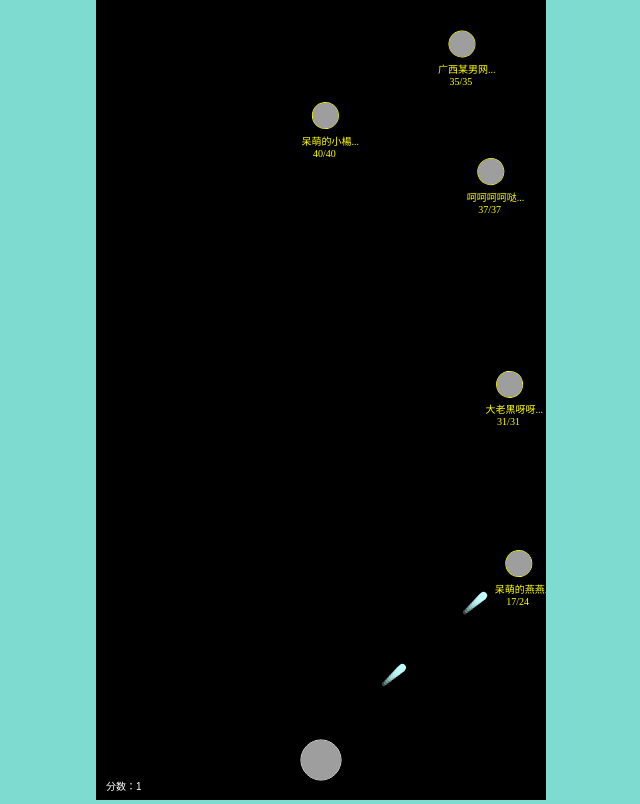
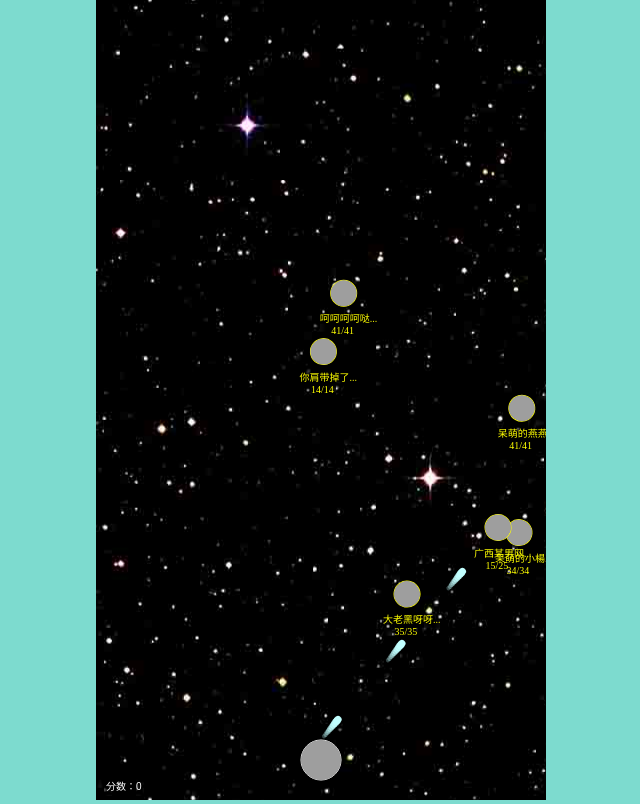
Before and after one commit to banana-framework-lab/barrageGame, a Vue app: page / in a window 1280 px wide. Shown: the whole page, without its empty margins (319-959 px from the left). Built offline with nearby package versions, Linux system fonts and the light colour scheme.

Commit message:
A 增加背景滚动

```diff
--- a/src/api/KuaiShou.js
+++ b/src/api/KuaiShou.js
@@ -1,6 +1,6 @@
 import axios from "axios";
 
-export function getBarrage() {k
+export function getBarrage() {
   axios.request({
     url: '/ADAnalysis/reportPermission',
     method: 'post'
--- a/src/components/plane.vue
+++ b/src/components/plane.vue
@@ -4,47 +4,58 @@
       id="type"
       width="450"
       height="800"
-    ></canvas>
+    >
+    </canvas>
   </div>
 </template>
 
 <script>
-const _MAX_TARGET = 5; // 画面中一次最多出现的目标
+const _MAX_TARGET = 20; // 画面中一次最多出现的目标
 const _TARGET_CONFIG = {
   // 靶子的固定参数
   speed: 2,
   radius: 13
 }
-const _DICTIONARY = ["呆萌的燕燕", "广西某男网友", "你肩带掉了～", "呵呵呵呵哒，", "呆萌的小楊（歪萌）🙈", "大老黑呀呀呀"];
 export default {
   name: "PlanePage",
   data() {
     return {
+      backgroundImage: null,
+      backgroundY: 0,
+      backgroundSpeed: 0.3,
       ctx: null,
       clientWidth: 0,
       clientHeight: 0,
+      targetPool: [],
       bulletArr: [], // 屏幕中的子弹
       targetArr: [], // 存放当前目标
-      targetImgArr: [],
       planeImg: null,
       currentIndex: -1,
-      wordsPool: [],
       score: 0,
-      gameOver: false,
-      colors: ["#FFFF00", "#FF6666"]
+      colors: ["#FFFF00", "#FF6666"],
+
     };
   },
   mounted() {
-    this.wordsPool = _DICTIONARY.concat([]);
     let container = document.getElementById("type");
+
     this.clientWidth = container.width;
     this.clientHeight = container.height;
+
+    this.backgroundImage = new Image();
+    this.backgroundImage.src = require("@/assets/plane/background.jpg");
+    this.backgroundImage.width = this.clientWidth
+    this.backgroundImage.height = this.clientHeight
+
+
     this.ctx = container.getContext("2d");
 
     this.planeImg = new Image();
     this.planeImg.src = 'https://p1.a.yximgs.com/uhead/AB/2018/11/11/22/BMjAxODExMTEyMjAyMDJfOTc4NjI1MTFfMl9oZDMzN183NTE=_s.jpg';
 
-    this.generateTarget();
+    for (let index = 0; index < _MAX_TARGET; index++) {
+      this.targetArr.push({ status: 0 })
+    }
 
     setInterval(() => {
       this.run()
@@ -53,6 +64,10 @@ export default {
     setInterval(() => {
       this.autoShot()
     }, 300)
+
+    setInterval(() => {
+      this.getTargetList()
+    }, 5000)
 
   },
   methods: {
@@ -65,10 +80,35 @@ export default {
     },
     drawAll() {
       this.ctx.clearRect(0, 0, this.clientWidth, this.clientHeight);
-      this.drawPlane(0);
+      this.drawBackground();
+      this.generateTarget()
+      this.drawPlane();
       this.drawTarget();
       this.drawBullet();
       this.drawScore();
+    },
+    drawBackground() {
+
+      //循环运动
+      this.backgroundY += this.backgroundSpeed;
+      if (this.backgroundY >= this.clientHeight) {
+        this.backgroundY = 0;
+      }
+
+      // 绘制背景
+      this.ctx.drawImage(
+        this.backgroundImage,
+        0, this.backgroundY
+      );
+      //补空白
+      this.ctx.drawImage(
+        this.backgroundImage,
+        0, this.clientHeight - this.backgroundY,
+        this.clientWidth, this.backgroundY,
+        0, 0,
+        this.clientWidth, this.backgroundY
+      );
+      console.log(this.clientHeight - this.backgroundY)
     },
     drawPlane() {
 
@@ -91,41 +131,43 @@ export default {
 
       this.ctx.restore();
     },
-    generateWord(number) {
-      // 从池子里随机挑选一个词，不与已显示的词重复
-      let arr = [];
-      for (let i = 0; i < number; i++) {
-        let random = Math.floor(Math.random() * this.wordsPool.length);
-        arr.push(this.wordsPool[random]);
-        this.wordsPool.splice(random, 1);
-      }
-      return arr;
-    },
     generateTarget() {
       // 随机生成目标
+      if (this.targetPool.length <= 0) {
+        return;
+      }
+      let length = this.targetArr.filter((item) => { return item.status == 1 }).length;
+      if (length < _MAX_TARGET) {
+        for (let i = 0; i < _MAX_TARGET - length; i++) {
+          let target = this.targetPool.pop();
+          if (target) {
+            const index = this.targetArr.findIndex((item) => { return item.status == 0 })
+            if (index >= 0) {
+              const totalBlood = (Math.floor(Math.random() * 50) + 1);
+              const img = new Image();
+              img.src = target.image;
 
-      let length = this.targetArr.length;
-      if (length < _MAX_TARGET) {
-        let txtArr = this.generateWord(_MAX_TARGET - length);
-        for (let i = 0; i < _MAX_TARGET - length; i++) {
-          const totalBlood = (Math.floor(Math.random() * 50) + 1);
-          this.targetArr.push({
+              this.targetArr[index] = {
                 x: this.getRandomInt(
                   _TARGET_CONFIG.radius,
                   this.clientWidth - _TARGET_CONFIG.radius
                 ),
                 y: _TARGET_CONFIG.radius * 2,
-            txt: txtArr[i],
+                name: target.name,
+                image: img,
                 totalBlood: totalBlood,
                 actualBlood: totalBlood,
                 blood: totalBlood,
                 dx: (_TARGET_CONFIG.speed * Math.random().toFixed(1)) / 2,
-            dy: _TARGET_CONFIG.speed * Math.random().toFixed(1),
-            rotate: 0
-          });
-          const img = new Image();
-          img.src = 'https://aliimg.a.yximgs.com/uhead/AB/2022/05/24/01/BMjAyMjA1MjQwMTI4MDhfNTk5ODQzMDI1XzJfaGQyMDdfNjg5_s.jpg@0e_0o_0l_50h_50w_85q.src';
-          this.targetImgArr.push(img)
+                dy: _TARGET_CONFIG.speed * Math.random().toFixed(1) + 0.1,
+                rotate: 0,
+                status: 1
+              }
+            }
+          }
+          if (this.targetPool.length > 0) {
+            break;
+          }
         }
       }
     },
@@ -133,7 +175,6 @@ export default {
       return Math.floor(Math.random() * (m - n + 1)) + n;
     },
     drawText(txt, x, y, color) {
-
       this.ctx.fillStyle = color;
       this.ctx.fillText(txt, x, y);
     },
@@ -144,7 +185,11 @@ export default {
     drawTarget() {
       // 逐帧画目标
 
-      this.targetArr.forEach((item, index) => {
+      this.targetArr.forEach((item) => {
+        if (item.status == 0) {
+          return
+        }
+
         this.ctx.save();
 
         this.ctx.translate(item.x, item.y); //设置旋转的中心点
@@ -153,8 +198,7 @@ export default {
 
         this.ctx.font = "10px 微软雅黑";
 
-
-        const name = item.txt.slice(0, 5) + "...";
+        const name = item.name.slice(0, 5) + "...";
         this.drawText(
           name,
           - name.length * 3,
@@ -162,7 +206,6 @@ export default {
           "yellow"
         );
         const blood = item.blood + "/" + item.totalBlood
-        // const blood = item.blood + "/" + item.actualBlood
         this.drawText(
           blood,
           - blood.length * 2.5,
@@ -184,7 +227,7 @@ export default {
         this.ctx.stroke();
         this.ctx.clip()
         this.ctx.drawImage(
-          this.targetImgArr[index],
+          item.image,
           -1 * _TARGET_CONFIG.radius,
           -1 * _TARGET_CONFIG.radius,
           _TARGET_CONFIG.radius * 2,
@@ -192,6 +235,7 @@ export default {
         );
 
         this.ctx.restore();
+
         item.y += item.dy;
         item.x += item.dx;
         if (item.x < 0 || item.x > this.clientWidth) {
@@ -208,7 +252,7 @@ export default {
     autoShot() {
       if (this.currentIndex === -1) {
         // 当前没有在射击的目标
-        const isHasTarget = this.targetArr.findIndex(item => { return item.actualBlood > 0 })
+        const isHasTarget = this.targetArr.findIndex(item => { return item.actualBlood > 0 && item.status == 1 })
         if (!(isHasTarget >= 0)) {
           return
         }
@@ -267,25 +311,33 @@ export default {
         // 子弹击中了目标
         this.targetArr[targetArrIndex].blood--;
         if (this.targetArr[targetArrIndex].blood == 0) {
-          // 所有子弹全部击中了目标
-          let word = this.targetArr[targetArrIndex].txt;
+          let target = this.targetPool.pop();
+          if (target) {
             const totalBlood = (Math.floor(Math.random() * 50) + 1);
+            const img = new Image();
+            img.src = target.image;
+
             this.targetArr[targetArrIndex] = {
-            // 生成新的目标
               x: this.getRandomInt(
                 _TARGET_CONFIG.radius,
                 this.clientWidth - _TARGET_CONFIG.radius
               ),
               y: _TARGET_CONFIG.radius * 2,
-            txt: this.generateWord(1)[0],
+              name: target.name,
+              image: img,
               totalBlood: totalBlood,
               actualBlood: totalBlood,
               blood: totalBlood,
               dx: (_TARGET_CONFIG.speed * Math.random().toFixed(1)) / 2,
               dy: _TARGET_CONFIG.speed * Math.random().toFixed(1),
-            rotate: 0
+              rotate: 0,
+              status: 1
             };
-          this.wordsPool.push(word); // 被击中的目标词重回池子里
+          } else {
+            this.targetArr[targetArrIndex] = {
+              status: 0
+            }
+          }
 
           if (this.currentIndex == targetArrIndex) {
             this.currentIndex = -1;
@@ -329,6 +381,43 @@ export default {
           this.ctx.closePath();
         }
       });
+    },
+    getTargetList() {
+      const res = [
+        {
+          name: "呆萌的燕燕",
+          image: 'https://aliimg.a.yximgs.com/uhead/AB/2022/05/24/01/BMjAyMjA1MjQwMTI4MDhfNTk5ODQzMDI1XzJfaGQyMDdfNjg5_s.jpg@0e_0o_0l_50h_50w_85q.src',
+          status: 1
+        },
+        {
+          name: "广西某男网友",
+          image: 'https://aliimg.a.yximgs.com/uhead/AB/2022/05/24/01/BMjAyMjA1MjQwMTI4MDhfNTk5ODQzMDI1XzJfaGQyMDdfNjg5_s.jpg@0e_0o_0l_50h_50w_85q.src',
+          status: 1
+        },
+        {
+          name: "你肩带掉了～",
+          image: 'https://aliimg.a.yximgs.com/uhead/AB/2022/05/24/01/BMjAyMjA1MjQwMTI4MDhfNTk5ODQzMDI1XzJfaGQyMDdfNjg5_s.jpg@0e_0o_0l_50h_50w_85q.src',
+          status: 1
+        },
+        {
+          name: "呵呵呵呵哒",
+          image: 'https://aliimg.a.yximgs.com/uhead/AB/2022/05/24/01/BMjAyMjA1MjQwMTI4MDhfNTk5ODQzMDI1XzJfaGQyMDdfNjg5_s.jpg@0e_0o_0l_50h_50w_85q.src',
+          status: 1
+        },
+        {
+          name: "呆萌的小楊（歪萌）🙈",
+          image: 'https://aliimg.a.yximgs.com/uhead/AB/2022/05/24/01/BMjAyMjA1MjQwMTI4MDhfNTk5ODQzMDI1XzJfaGQyMDdfNjg5_s.jpg@0e_0o_0l_50h_50w_85q.src',
+          status: 1
+        },
+        {
+          name: "大老黑呀呀呀",
+          image: 'https://aliimg.a.yximgs.com/uhead/AB/2022/05/24/01/BMjAyMjA1MjQwMTI4MDhfNTk5ODQzMDI1XzJfaGQyMDdfNjg5_s.jpg@0e_0o_0l_50h_50w_85q.src',
+          status: 1
+        }
+      ];
+      for (const key in res) {
+        this.targetPool.push(res[key]);
+      }
     }
   }
 }
@@ -339,7 +428,7 @@ export default {
   background: #7ddbcf;
   text-align: center;
   #type {
-    background: #000000;
+    background: #ffffff;
   }
 }
 </style>
```
Also changed, not shown: src/assets/plane/background.jpg (added). Lines whose indentation alone changed are shown as unchanged.
